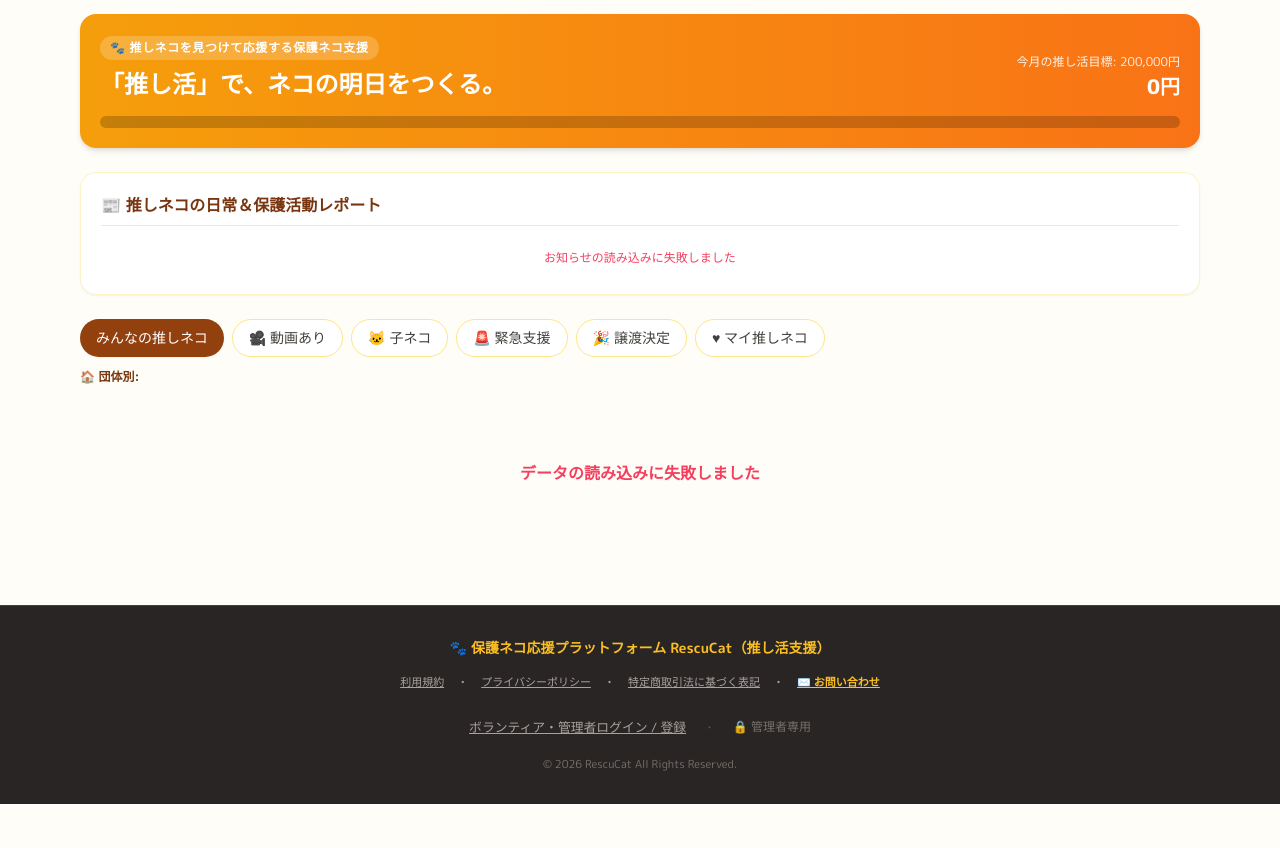
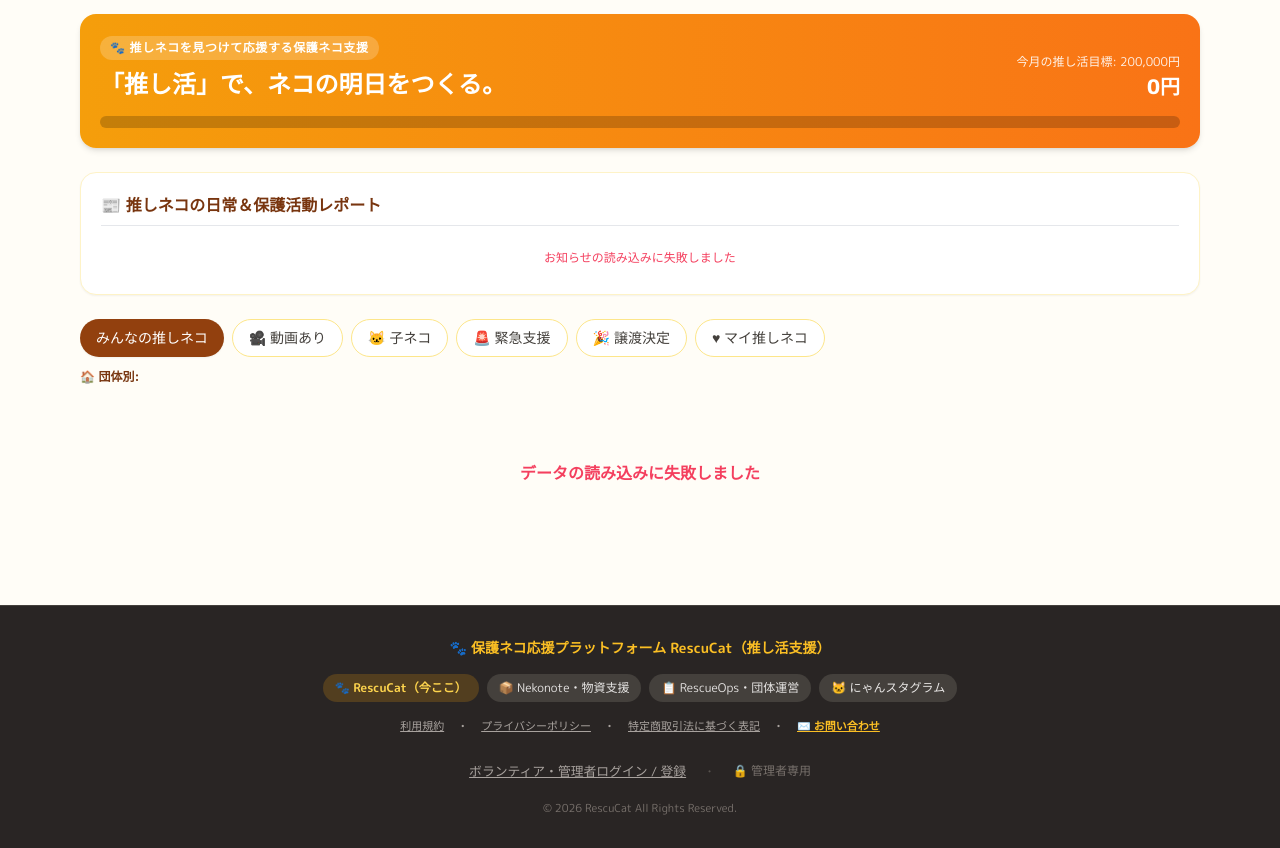
Before and after one commit to ken19731111-maker/rescue-cat-app, a plain HTML site: page index.html in a window 1280 px wide. Shown: the part 67-915 px from the top of the page. Before the commit the page ends 871 px from the top, so only its background shows below. Drawn offline with nearby package versions, Linux system fonts and the light colour scheme; no server answers.

Commit message:
Update index.html

```diff
--- a/index.html
+++ b/index.html
@@ -802,6 +802,13 @@
 <div class="max-w-6xl mx-auto px-4 text-center space-y-4">
 <div onclick="window.scrollTo({top: 0, behavior: 'smooth'})" class="font-bold text-amber-400 text-sm cursor-pointer hover:underline inline-flex items-center gap-1.5">
 <span>🐾 保護ネコ応援プラットフォーム RescuCat（推し活支援）</span>
+</div>
+
+<div class="flex justify-center gap-2 flex-wrap" data-sister-sites>
+<span class="px-3 py-1.5 rounded-full bg-amber-500/20 text-amber-300 font-bold">🐾 RescuCat（今ここ）</span>
+<a href="https://nekonote-support.pages.dev/wishlist" class="px-3 py-1.5 rounded-full bg-stone-700 hover:bg-stone-600 text-stone-200">📦 Nekonote・物資支援</a>
+<a href="https://rescue-ops.netlify.app/" class="px-3 py-1.5 rounded-full bg-stone-700 hover:bg-stone-600 text-stone-200">📋 RescueOps・団体運営</a>
+<a href="https://nyanstagram.pages.dev/" class="px-3 py-1.5 rounded-full bg-stone-700 hover:bg-stone-600 text-stone-200">🐱 にゃんスタグラム</a>
 </div>
 
 <div class="flex justify-center gap-4 text-[11px] text-stone-400 flex-wrap">
```
